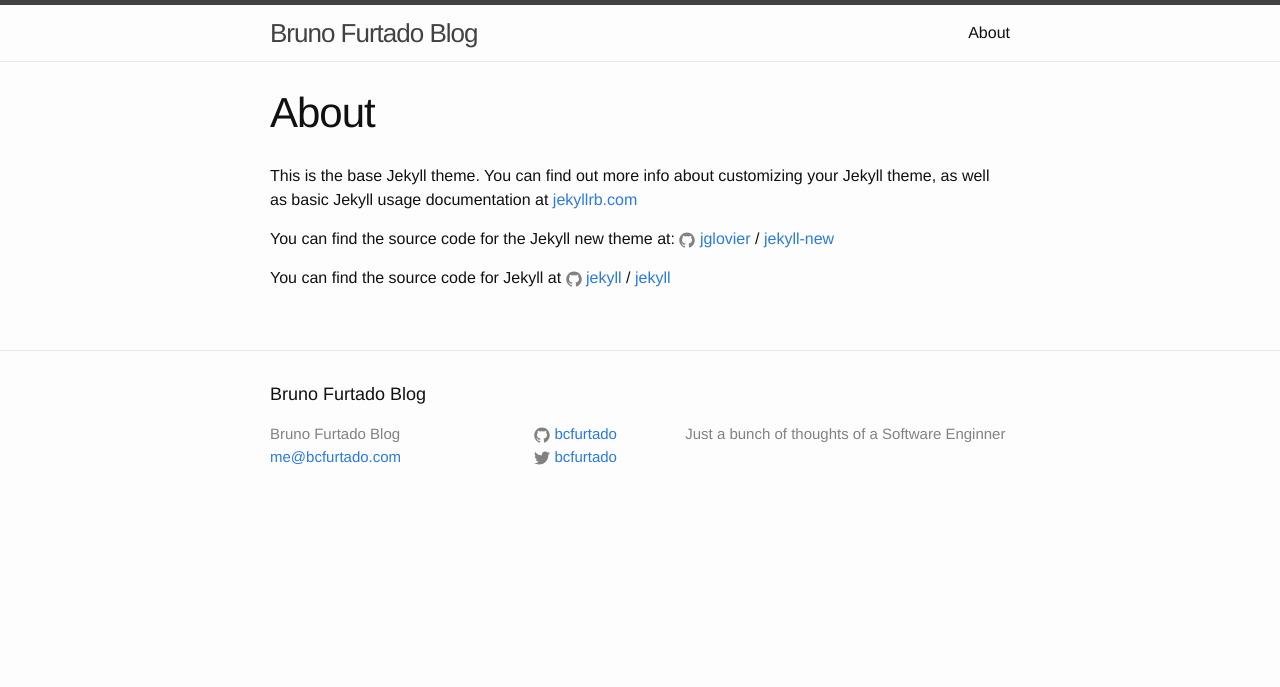
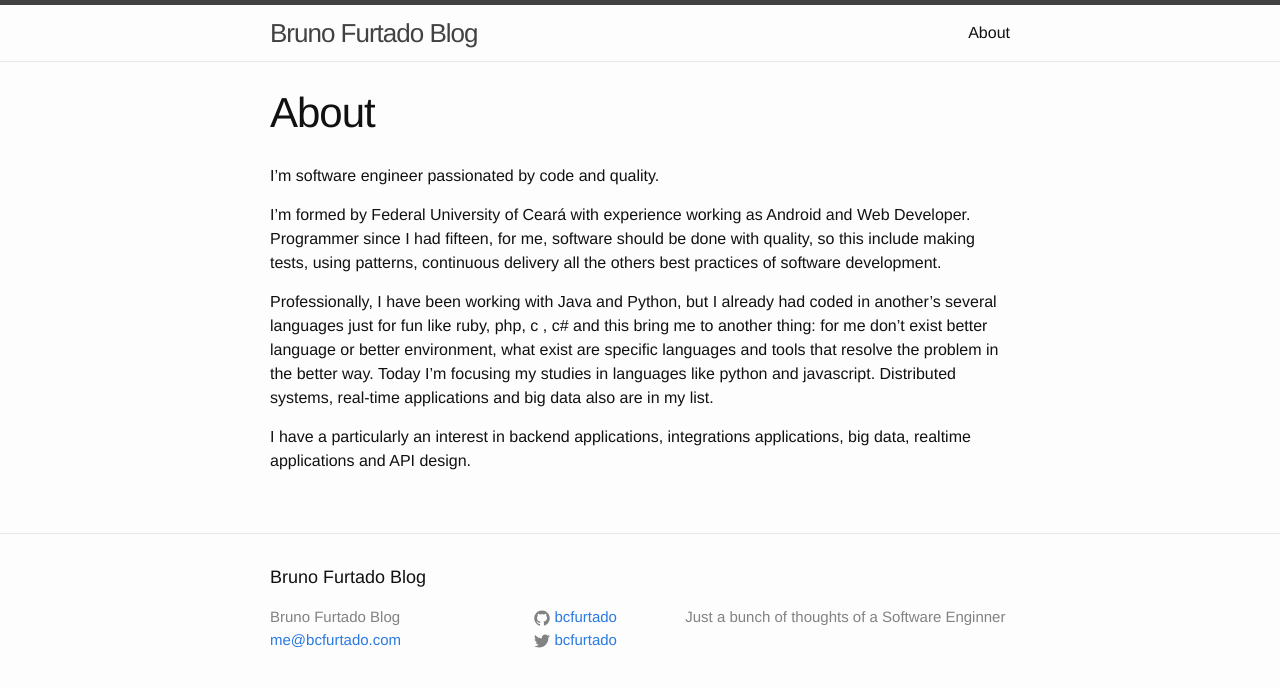
Before and after one commit to bcfurtado/bcfurtado.github.io, a Jekyll site: the page built from about.md, in a window 1280 px wide. Shown: the top 687 px of the page. Built offline with Jekyll 4.4.1, drawn with Linux system fonts in a browser that asks for light colours.

Commit message:
Update about page

```diff
--- a/about.md
+++ b/about.md
@@ -4,12 +4,10 @@ title: About
 permalink: /about/
 ---
 
-This is the base Jekyll theme. You can find out more info about customizing your Jekyll theme, as well as basic Jekyll usage documentation at [jekyllrb.com](http://jekyllrb.com/)
+I'm software engineer passionated by code and quality.
 
-You can find the source code for the Jekyll new theme at:
-{% include icon-github.html username="jglovier" %} /
-[jekyll-new](https://github.com/jglovier/jekyll-new)
+I'm formed by Federal University of Ceará with experience working as Android and Web Developer. Programmer since I had fifteen, for me, software should be done with quality, so this include making tests, using patterns, continuous delivery all the others best practices of software development.
 
-You can find the source code for Jekyll at
-{% include icon-github.html username="jekyll" %} /
-[jekyll](https://github.com/jekyll/jekyll)
+Professionally, I have been working with Java and Python, but I already had coded in another’s several languages just for fun like ruby, php, c , c# and this bring me to another thing: for me don’t exist better language or better environment, what exist are specific languages and tools that resolve the problem in the better way. Today I'm focusing my studies in languages like python and javascript. Distributed systems, real-time applications and big data also are in my list.
+
+I have a particularly an interest in backend applications, integrations applications, big data, realtime applications and API design.
```
